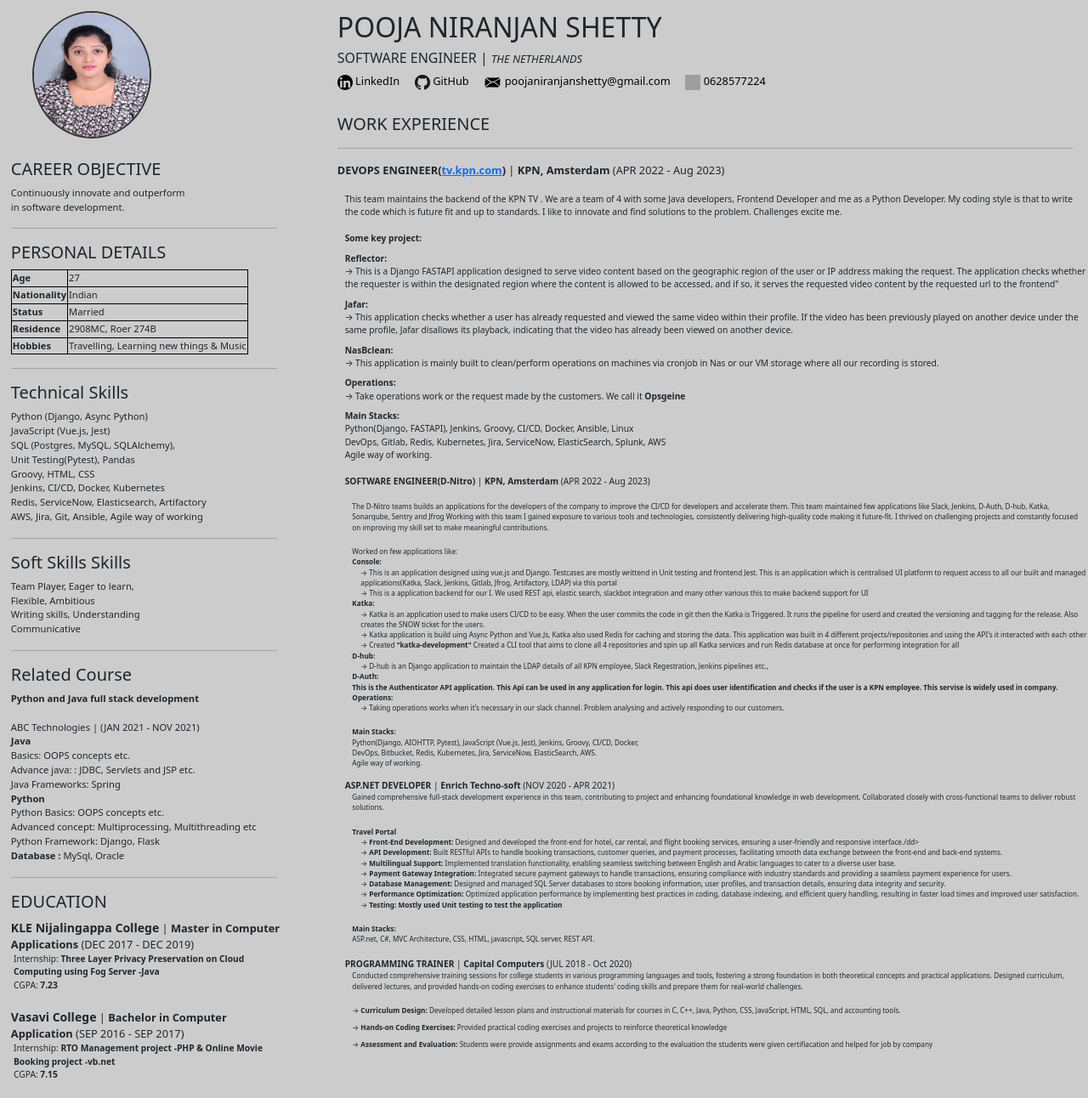
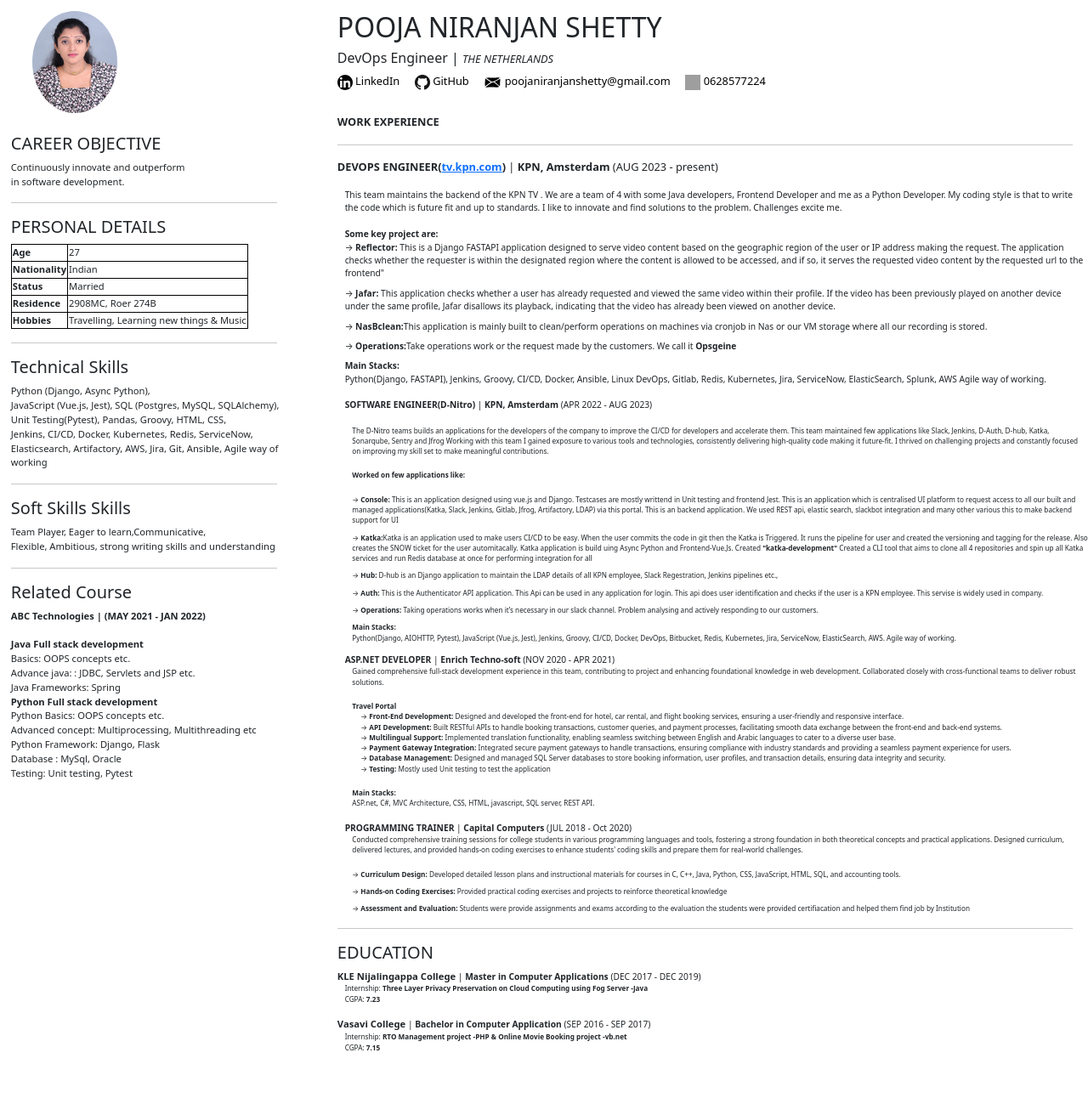
Before and after one commit to poojanshetty/resume, a Flask app: page / in a window 1280 px wide. Shown: the whole page at 85% size. After the commit the page ends 1236 px from the top, so only its background shows below. Run offline with Flask 2, Linux system fonts and the light colour scheme; grey boxes are pictures that could not be loaded.

Commit message:
FIX: modified the README.md and main.py and inted.html

```diff
--- a/static/css/main.css
+++ b/static/css/main.css
@@ -1,6 +1,6 @@
 .left-panel {
+    width: 25%;
     float:left;
-    width:25vw;
 }
 
 .right-panel {
@@ -15,8 +15,12 @@
 }
 
 .profile-img {
+    width: 100px; /* Increase width to zoom in */
+    height: 120px;
     border-radius: 50%;
-    border: 2px #333 solid;
+    /* border: 2px #333 solid; */
+    object-fit: cover;
+    object-position: center;
 }
 
 #a-tag {
--- a/templates/base.html
+++ b/templates/base.html
@@ -9,7 +9,7 @@
    <body>
        <style>
         body {
-         background-color:#cccccc;
+         /* background-color:#cccccc; */
 }
         </style>
         {% block body %} {% endblock %}
--- a/templates/index.html
+++ b/templates/index.html
@@ -46,56 +46,39 @@
             </div>
             <div id="lp-skills" style="font-size:70%;">
                 <h5>Technical Skills</h5>
-                Python (Django, Async Python) <br>
-                JavaScript (Vue.js, Jest) <br>
+                Python (Django, Async Python), <br>
+                JavaScript (Vue.js, Jest),
                 SQL (Postgres, MySQL, SQLAlchemy),  <br>
-                Unit Testing(Pytest), Pandas <br>
-                Groovy, HTML, CSS <br>
-                Jenkins, CI/CD, Docker, Kubernetes <br>
-                Redis, ServiceNow, Elasticsearch, Artifactory <br>
+                Unit Testing(Pytest), Pandas,
+                Groovy, HTML, CSS, <br>
+                Jenkins, CI/CD, Docker, Kubernetes,
+                Redis, ServiceNow, Elasticsearch, Artifactory,
                 AWS, Jira, Git, Ansible, Agile way of working <br>
             </div>
             <hr>
              <div id="lp-skills" style="font-size:70%;">
                 <h5>Soft Skills Skills</h5>
-                Team Player, Eager to learn,<br>
-                Flexible, Ambitious  <br>
-                 Writing skills, Understanding<br>
-                 Communicative<br>
-
+                Team Player, Eager to learn,Communicative,<br>
+                Flexible, Ambitious,
+                 strong writing skills and understanding<br>
             </div>
-            <hr>
-            <div id="lp-courses" style="font-size:70%;">
-                <h5> Related Course</h5>
-                <dt>Python and Java full stack development </dt>
-                    <br> ABC Technologies | (JAN 2021 - NOV 2021)
-                <br>
-                <b>Java</b> <br> Basics: OOPS concepts etc. <br>Advance java: : JDBC, Servlets and JSP etc.<br>Java Frameworks: Spring<br>
-                <b> Python</b> <br> Python Basics: OOPS concepts etc. <br>Advanced concept: Multiprocessing, Multithreading etc
-                <br> Python Framework: Django, Flask<b><br>Database : </b> MySql, Oracle <br>
-            </div>
-            <div id="rp-education" style="font-size:80%">
                 <hr>
-                <h5>EDUCATION</h5>
-                <b style="font-size:110%;">KLE Nijalingappa College</b> | <b>Master in Computer Applications</b> (DEC 2017 - DEC 2019) <br>
-                <div style="margin-left:1%; font-size:80%;">
-                    Internship: <b>Three Layer Privacy Preservation on Cloud Computing using Fog Server -Java </b> <br>
-                    CGPA: <b>7.23</b> <br>
+                <div id="lp-courses" style="font-size:70%;">
+                    <h5> Related Course</h5>
+                        <b> ABC Technologies | (MAY 2021 - JAN 2022) </b>
+                        <br>
+                    <br>
+                    <b>Java Full stack development</b> <br> Basics: OOPS concepts etc. <br>Advance java: : JDBC, Servlets and JSP etc.<br>Java Frameworks: Spring<br>
+                    <b> Python Full stack development </b> <br> Python Basics: OOPS concepts etc. <br>Advanced concept: Multiprocessing, Multithreading etc<br>
+                    Python Framework: Django, Flask<br> Database : MySql, Oracle <br> Testing:  Unit testing, Pytest <br>
                 </div>
-                <br>
-                <b style="font-size:110%;">Vasavi College</b> | <b>Bachelor in Computer Application</b> (SEP 2016 - SEP 2017) <br>
-                <div style="margin-left:1%; font-size:80%;">
-                    Internship: <b>RTO Management project -PHP & Online Movie Booking project -vb.net</b> <br>
-                    CGPA: <b>7.15</b> <br>
-                </div>
-                <br>
             </div>
         </div>
         </div>
         <div id="right-panel-main" class="right-panel" style="margin-left:5vw; margin-top:1%; overflow:hidden;">
             <div id="rp-title-info" style="">
                 <h2>POOJA NIRANJAN SHETTY</h2>
-                <h6>SOFTWARE ENGINEER | <i style="font-size:80%; margin-bottom:5%;">THE NETHERLANDS</i></h6>
+                <h6>DevOps Engineer | <i style="font-size:80%; margin-bottom:5%;">THE NETHERLANDS</i></h6>
                 <div style="font-size:80%;">
                     <a class="a-self-links" href="https://www.linkedin.com/in/pooja-shetty-027b46177/" target="_blank">
                         <img src="{{ url_for('static', filename='assets/LinkedIn.svg') }}" alt="" width="18" height="18"> LinkedIn
@@ -114,61 +97,49 @@
                 <br>
             </div>
             <div id="rp-work-experience" style="font-size:80%">
-                <h5>WORK EXPERIENCE</h5>
+                <h7><b>WORK EXPERIENCE</b></h7>
                 <hr>
-                <b style="font-size:100%;">DEVOPS ENGINEER(<a href="http://tv.kpn.com" target="_blank">tv.kpn.com</a>)</b> | <b>KPN, Amsterdam</b> (APR 2022 - Aug 2023) <br>
+                <b style="font-size:100%;">DEVOPS ENGINEER(<a href="http://tv.kpn.com" target="_blank">tv.kpn.com</a>)</b> | <b>KPN, Amsterdam</b> (AUG 2023 - present) <br>
             </p>
             <div style="margin-left:1%; font-size:80%;">
                 <p> This team maintains the backend of the KPN TV . We are a team of 4 with some Java developers, Frontend Developer and me as a Python Developer.
-                    My coding style is that to write the code which is future fit and up to standards. I like to innovate and find solutions to the problem. Challenges excite me.</p>
-                    <dd><b> Some key project: </b></dd>
-                    <dt> Reflector: </dt>
-                    <dd>&rarr; This is a Django FASTAPI  application designed to serve video content based on the geographic region of the user or IP address making the request.
+                    My coding style is that to write the code which is future fit and up to standards. I like to innovate and find solutions to the problem. Challenges excite me.  </p>
+                    <dt> <b> Some key project are: </b>
+                    <dd>&rarr; <b> Reflector: </b> This is a Django FASTAPI  application designed to serve video content based on the geographic region of the user or IP address making the request.
                         The application checks whether the requester is within the designated region where the content is allowed to be accessed, and if so, it serves the requested video content by the requested url to the frontend" </dd>
-                    <dt> Jafar: </dt>
-                    <dd>&rarr; This application checks whether a user has already requested and viewed the same video within their profile.
+                    <dt> </dt>
+                    <dd>&rarr; <b> Jafar: </b>This application checks whether a user has already requested and viewed the same video within their profile.
                         If the video has been previously played on another device under the same profile, Jafar disallows its playback, indicating that the video has already been viewed on another device.</dd>
-                    <dt> NasBclean:</dt>
-                    <dd>&rarr; This application is mainly built to clean/perform operations on machines via cronjob in Nas or our VM storage where all our recording is stored. </dd>
-                    <dt> Operations:</dt>
-                    <dd>&rarr; Take operations work or the request made by the customers. We call it <b>Opsgeine</b> </dd>
+                    <dd>&rarr; <b>NasBclean:</b>This application is mainly built to clean/perform operations on machines via cronjob in Nas or our VM storage where all our recording is stored. </dd>
+                    <dd>&rarr; <b> Operations:</b>Take operations work or the request made by the customers. We call it <b>Opsgeine</b> </dd>
+                </dt>
                 </dl>
+
 
                 <div>
                     <b>Main Stacks:</b><br>
-                    Python(Django, FASTAPI), Jenkins, Groovy, CI/CD, Docker, Ansible, Linux<br>
-                    DevOps, Gitlab, Redis, Kubernetes, Jira, ServiceNow, ElasticSearch, Splunk, AWS <br>
+                    Python(Django, FASTAPI), Jenkins, Groovy, CI/CD, Docker, Ansible, Linux
+                    DevOps, Gitlab, Redis, Kubernetes, Jira, ServiceNow, ElasticSearch, Splunk, AWS
                     Agile way of working. <br>
                     <br>
                 </div>
-                <b style="font-size:100%;">SOFTWARE ENGINEER(D-Nitro)</b> | <b>KPN, Amsterdam</b> (APR 2022 - Aug 2023) <br>
+                <b style="font-size:100%;">SOFTWARE ENGINEER(D-Nitro)</b> | <b>KPN, Amsterdam</b> (APR 2022 - AUG 2023) <br>
                 </p>
                 <div style="margin-left:1%; font-size:80%;">
                     <p> The D-Nitro teams builds an applications for the developers of the company to improve the CI/CD for developers and accelerate them. This team maintained few applications like Slack, Jenkins, D-Auth, D-hub, Katka, Sonarqube, Sentry and Jfrog
-                        Working with this team I gained exposure to various tools and technologies, consistently delivering high-quality code making it future-fit. I thrived on challenging projects and constantly focused on improving my skill set to make meaningful contributions.</p>
-                    <dl> Worked on few applications like:
-                        <dt> Console:</dt>
-                        <dd>&rarr; This is an application designed using vue.js and Django. Testcases are mostly writtend in Unit testing and frontend Jest. This is an application which is centralised UI platform to request access to all our built and managed applications(Katka, Slack, Jenkins, Gitlab, Jfrog, Artifactory, LDAP) via this portal </dd>
-                        <dd>&rarr; This is a  application backend for our I. We used REST api, elastic search, slackbot integration and many other various this to make backend support for UI </dd>
-                        <dt> Katka: </dt>
-                        <dd>&rarr; Katka is an application used to make users CI/CD to be easy. When the user commits the code in git then the Katka is Triggered. It runs the pipeline for userd and created the versioning and tagging for the release. Also creates the SNOW ticket for the users. </dd>
-                        <dd>&rarr; Katka application is build uing Async Python and Vue.Js, Katka also used Redis for caching and storing the data. This application was built in 4 different projects/repositories and using the API's it interacted with each other</dd>
-                        <dd>&rarr; Created <b> "katka-development" </b> Created a CLI tool that aims to clone all 4 repositories and spin up all Katka services and run Redis database at once for performing integration for all </dd>
-                        <dt> D-hub: </dt>
-                        <dd>&rarr; D-hub is an Django application to maintain the LDAP details of all KPN employee, Slack Regestration, Jenkins pipelines etc.,  </dd>
-                        <dt> D-Auth: </dt>
-                        <dt> This is the Authenticator API application.
-                             This Api can be used in any application for login.
-                             This api does user identification and checks if the user is a KPN employee.
-                             This servise is widely used in company. </dt>
-                        <dt> Operations: </dt>
-                        <dd>&rarr; Taking operations works when it’s necessary in our slack channel. Problem analysing and actively responding to our customers.</dd>
+                        Working with this team I gained exposure to various tools and technologies, consistently delivering high-quality code making it future-fit. I thrived on challenging projects and constantly focused on improving my skill set to make meaningful contributions. </p>
+                    <dl><dt> <b>Worked on few applications like:</b> </dl>
+                        <dd>&rarr; <b>Console:</b> This is an application designed using vue.js and Django. Testcases are mostly writtend in Unit testing and frontend Jest. This is an application which is centralised UI platform to request access to all our built and managed applications(Katka, Slack, Jenkins, Gitlab, Jfrog, Artifactory, LDAP) via this portal. This is an  backend application. We used REST api, elastic search, slackbot integration and many other various this to make backend support for UI </dd>
+                        <dd>&rarr; <b>Katka:</b>Katka is an application used to make users CI/CD to be easy. When the user commits the code in git then the Katka is Triggered. It runs the pipeline for user and created the versioning and tagging for the release. Also creates the SNOW ticket for the user automitacally. Katka application is build uing Async Python and Frontend-Vue.Js. Created <b> "katka-development" </b> Created a CLI tool that aims to clone all 4 repositories and spin up all Katka services and run Redis database at once for performing integration for all </dd>
+                        <dd>&rarr; <b>Hub:</b> D-hub is an Django application to maintain the LDAP details of all KPN employee, Slack Regestration, Jenkins pipelines etc.,  </dd>
+                        <dd>&rarr; <b>Auth:</b> This is the Authenticator API application. This Api can be used in any application for login. This api does user identification and checks if the user is a KPN employee. This servise is widely used in company. </dt>
+                        <dd>&rarr; <b>Operations:</b> Taking operations works when it’s necessary in our slack channel. Problem analysing and actively responding to our customers.</dd>
+                    </dt>
                     </dl>
-
                     <div>
                         <b>Main Stacks:</b><br>
-                        Python(Django, AIOHTTP, Pytest), JavaScript (Vue.js, Jest), Jenkins, Groovy, CI/CD, Docker, <br>
-                        DevOps, Bitbucket, Redis, Kubernetes, Jira, ServiceNow, ElasticSearch, AWS. <br>
+                        Python(Django, AIOHTTP, Pytest), JavaScript (Vue.js, Jest), Jenkins, Groovy, CI/CD, Docker,
+                        DevOps, Bitbucket, Redis, Kubernetes, Jira, ServiceNow, ElasticSearch, AWS.
                         Agile way of working. <br>
                         <br>
                     </div>
@@ -178,13 +149,12 @@
                     <p> Gained comprehensive full-stack development experience in this team, contributing to project and enhancing foundational knowledge in web development. Collaborated closely with cross-functional teams to deliver robust solutions.</p>
                     <dt>Travel Portal</dt>
                     <dl>
-                        <dd>&rarr; <b>Front-End Development:</b> Designed and developed the front-end for hotel, car rental, and flight booking services, ensuring a user-friendly and responsive interface./dd>
+                        <dd>&rarr; <b>Front-End Development:</b> Designed and developed the front-end for hotel, car rental, and flight booking services, ensuring a user-friendly and responsive interface.</dd>
                         <dd>&rarr; <b>API Development: </b>Built RESTful APIs to handle booking transactions, customer queries, and payment processes, facilitating smooth data exchange between the front-end and back-end systems.</dd>
                         <dd>&rarr; <b>Multilingual Support:</b> Implemented translation functionality, enabling seamless switching between English and Arabic languages to cater to a diverse user base.</dd>
                         <dd>&rarr; <b>Payment Gateway Integration:</b> Integrated secure payment gateways to handle transactions, ensuring compliance with industry standards and providing a seamless payment experience for users.</dd>
                         <dd>&rarr; <b>Database Management: </b> Designed and managed SQL Server databases to store booking information, user profiles, and transaction details, ensuring data integrity and security.</dd>
-                        <dd>&rarr; <b>Performance Optimization:</b> Optimized application performance by implementing best practices in coding, database indexing, and efficient query handling, resulting in faster load times and improved user satisfaction.</dd>
-                        <dd>&rarr; <b>Testing: Mostly used Unit testing to test the application</b></dd>
+                        <dd>&rarr; <b>Testing: </b>Mostly used Unit testing to test the application</dd>
                     </dl>
                     <div>
                         <b>Main Stacks: </b><br>
@@ -197,10 +167,23 @@
                     <p> Conducted comprehensive training sessions for college students in various programming languages and tools, fostering a strong foundation in both theoretical concepts and practical applications. Designed curriculum, delivered lectures, and provided hands-on coding exercises to enhance students' coding skills and prepare them for real-world challenges.</p>
                     <dd>&rarr; <b>Curriculum Design:</b> Developed detailed lesson plans and instructional materials for courses in C, C++, Java, Python, CSS, JavaScript, HTML, SQL, and accounting tools. </dd>
                     <dd>&rarr; <b>Hands-on Coding Exercises:</b> Provided practical coding exercises and projects to reinforce theoretical knowledge</dd>
-                    <dd>&rarr; <b>Assessment and Evaluation:</b> Students were provide assignments and exams according to the evaluation the students were given certifiacation and helped for job by company</dd>
+                    <dd>&rarr; <b>Assessment and Evaluation:</b> Students were provide assignments and exams according to the evaluation the students were provided certifiacation and helped them find job by Institution</dd>
+                </div>
+            </div>
+            <div id="rp-education" style="font-size:80%">
+                <hr>
+                <h5>EDUCATION</h5>
+                <b style="font-size:110%;">KLE Nijalingappa College</b> | <b>Master in Computer Applications</b> (DEC 2017 - DEC 2019) <br>
+                <div style="margin-left:1%; font-size:80%;">
+                    Internship: <b>Three Layer Privacy Preservation on Cloud Computing using Fog Server -Java </b> <br>
+                    CGPA: <b>7.23</b> <br>
                 </div>
                 <br>
-            </div>
+                <b style="font-size:110%;">Vasavi College</b> | <b>Bachelor in Computer Application</b> (SEP 2016 - SEP 2017) <br>
+                <div style="margin-left:1%; font-size:80%;">
+                    Internship: <b>RTO Management project -PHP & Online Movie Booking project -vb.net</b> <br>
+                    CGPA: <b>7.15</b> <br>
+                </div>
         </div>
     </div>
 {% endblock %}
```
Also changed, not shown: README.md.
